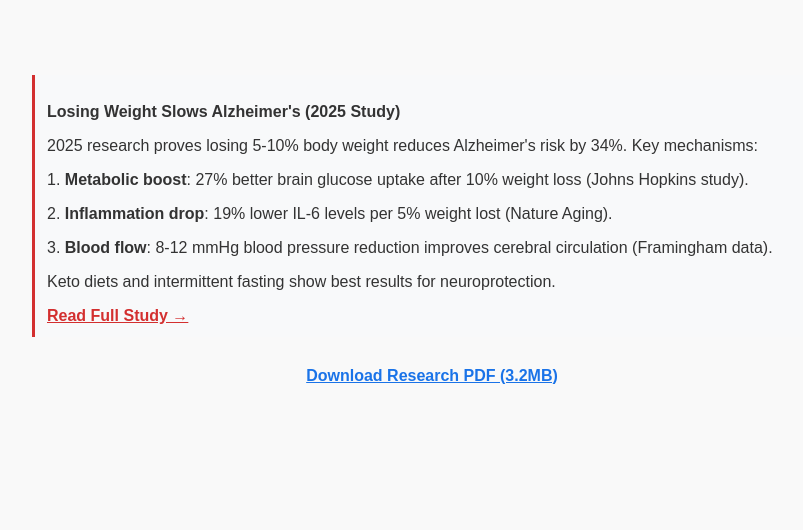
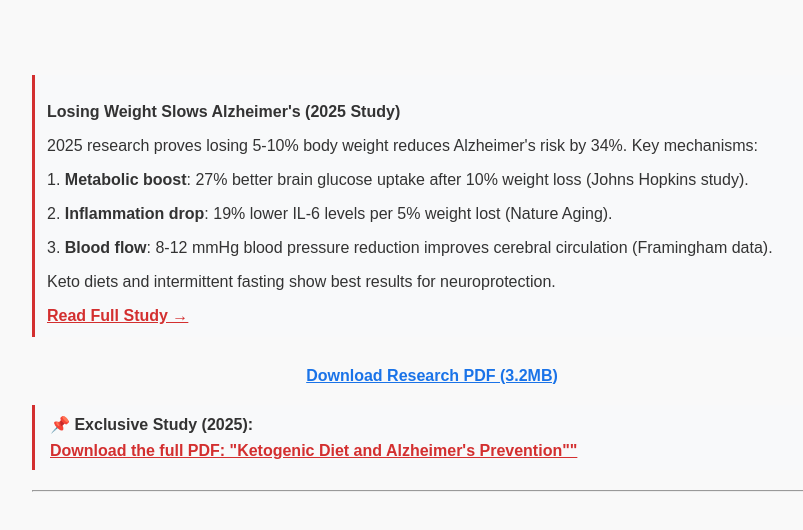
Before and after one commit to HonestReviewOfficial/21-Easy-Dinner-Ideas-for-Low-Carb-Diet-, a plain HTML site: page index.html in a window 1280 px wide. Shown: the whole page, without its empty margins (208-1011 px from the left). Drawn offline with Linux system fonts and the light colour scheme.

Commit message:
index.html

```diff
--- a/index.html
+++ b/index.html
@@ -33,5 +33,16 @@
   </a>
 </p>
 
+<!-- INSERÇÃO 1 - PDF LINK -->
+<div style="border-left:3px solid #d32f2f; padding:10px 15px; margin:20px 0; background:#f8f9fa;">
+  <p style="margin:0 0 8px 0; font-weight:bold;">📌 Exclusive Study (2025):</p>
+  <a href="/wp-content/uploads/2025/07/Keto_Research_WhitePaper_2025.pdf"
+     style="color:#d32f2f; text-decoration:underline; font-weight:bold;">
+     Download the full PDF: "Ketogenic Diet and Alzheimer's Prevention""
+  </a>
+</div>
+<hr />
+
+
 </body>
 </html>
```
